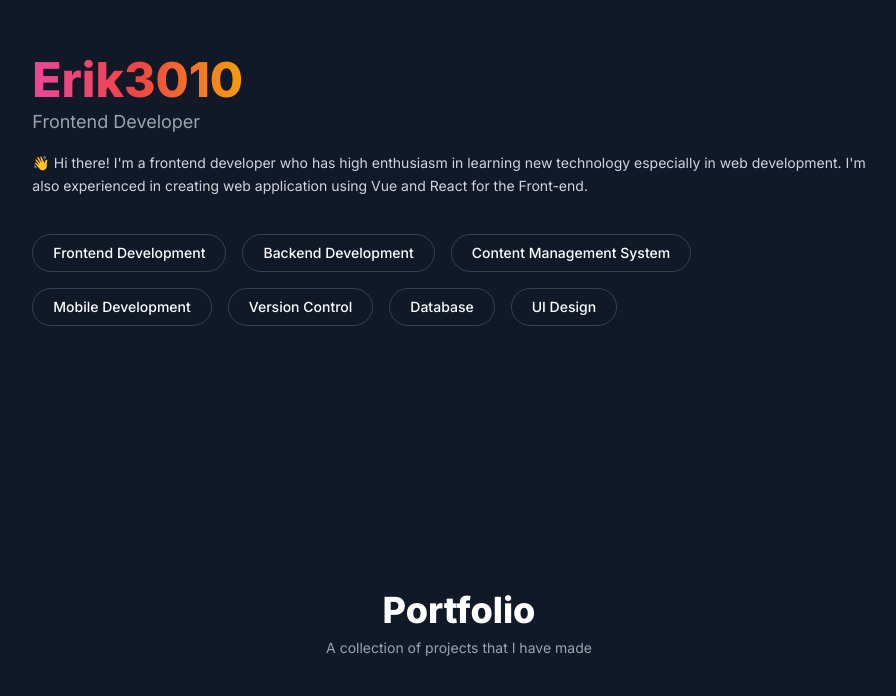
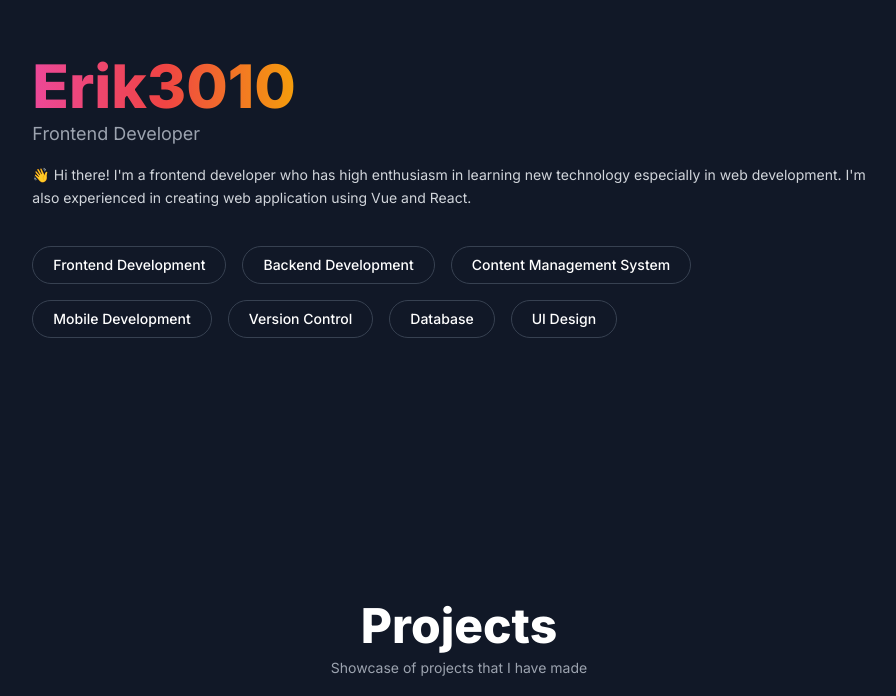
Before and after one commit to Erik3010/erik3010.github.io, a website built with Vite: page index.html in a window 1280 px wide. Shown: the part 104-800 px from the top of the page, without its empty margins (181-1077 px from the left). Built offline with nearby package versions, Linux system fonts and the light colour scheme.

Commit message:
feat: improve some text and styling

```diff
--- a/index.html
+++ b/index.html
@@ -18,14 +18,14 @@
       <!-- hero section -->
       <div class="pt-24 pb-0 md:pt-40 md:pb-32">
         <h1
-          class="font-black text-5xl bg-gradient-to-r from-pink-500 via-red-500 to-yellow-500 inline-block text-transparent bg-clip-text">
+          class="font-black sm:text-6xl text-5xl bg-gradient-to-r from-pink-500 via-red-500 to-yellow-500 inline-block text-transparent bg-clip-text">
           Erik3010
         </h1>
         <p class="mt-1 text-gray-400 text-lg">Frontend Developer</p>
         <p class="mt-4 text-gray-300 text-sm leading-relaxed">
           👋 Hi there! I'm a frontend developer who has high enthusiasm in learning new technology especially in web
           development.
-          I'm also experienced in creating web application using Vue and React for the Front-end.
+          I'm also experienced in creating web application using Vue and React.
         </p>
         <div class="flex flex-wrap mt-7 -mx-2">
           <a href="#frontend"
@@ -63,14 +63,11 @@
       <!-- portfolio section -->
       <div class="mt-32">
         <div class="text-center">
-          <h1 class="font-black text-4xl">Portfolio</h1>
-          <p class="mt-2 text-gray-400 text-sm">A collection of projects that I have made</p>
+          <h1 class="font-black sm:text-5xl text-4xl">Projects</h1>
+          <p class="mt-2 text-gray-400 text-sm">Showcase of projects that I have made</p>
         </div>
         <div class="mt-20 grid grid-cols-1 md:grid-cols-2 gap-6">
           <div class="portfolio-card border border-gray-700 bg-gray-800 rounded-md overflow-hidden shadow-md">
-            <!-- <a href="https://erik3010.github.io/memory-game-card" target="_blank">
-              <img src="assets/matching-card.png" alt="Matching Card" class="max-h-56 object-cover w-full">
-            </a> -->
             <div class="p-5">
               <h5 class="text-xl font-bold">Events.io</h5>
               <p class="mt-1 text-xs text-gray-300 leading-relaxed min-h-card">
@@ -97,9 +94,6 @@
             </div>
           </div>
           <div class="portfolio-card border border-gray-700 bg-gray-800 rounded-md overflow-hidden shadow-md">
-            <!-- <a href="https://erik3010.github.io/memory-game-card" target="_blank">
-              <img src="assets/matching-card.png" alt="Matching Card" class="max-h-56 object-cover w-full">
-            </a> -->
             <div class="p-5">
               <h5 class="text-xl font-bold">OSU Mania</h5>
               <p class="mt-1 text-xs text-gray-300 leading-relaxed min-h-card">
@@ -126,9 +120,6 @@
             </div>
           </div>
           <div class="portfolio-card border border-gray-700 bg-gray-800 rounded-md overflow-hidden shadow-md">
-            <!-- <a href="https://erik3010.github.io/memory-game-card" target="_blank">
-              <img src="assets/matching-card.png" alt="Matching Card" class="max-h-56 object-cover w-full">
-            </a> -->
             <div class="p-5">
               <h5 class="text-xl font-bold">ASCII Terrain Generator</h5>
               <p class="mt-1 text-xs text-gray-300 leading-relaxed min-h-card">
@@ -155,9 +146,6 @@
             </div>
           </div>
           <div class="portfolio-card border border-gray-700 bg-gray-800 rounded-md overflow-hidden shadow-md">
-            <!-- <a href="https://erik3010.github.io/memory-game-card" target="_blank">
-              <img src="assets/matching-card.png" alt="Matching Card" class="max-h-56 object-cover w-full">
-            </a> -->
             <div class="p-5">
               <h5 class="text-xl font-bold">Angpao App</h5>
               <p class="mt-1 text-xs text-gray-300 leading-relaxed min-h-card">
@@ -181,9 +169,6 @@
             </div>
           </div>
           <div class="portfolio-card border border-gray-700 bg-gray-800 rounded-md overflow-hidden shadow-md">
-            <!-- <a href="https://erik3010.github.io/memory-game-card" target="_blank">
-              <img src="assets/matching-card.png" alt="Matching Card" class="max-h-56 object-cover w-full">
-            </a> -->
             <div class="p-5">
               <h5 class="text-xl font-bold">Memory Card Game</h5>
               <p class="mt-1 text-xs text-gray-300 leading-relaxed min-h-card">
@@ -206,9 +191,6 @@
             </div>
           </div>
           <div class="portfolio-card border border-gray-700 bg-gray-800 rounded-md overflow-hidden shadow-md">
-            <!-- <a href="https://erik3010.github.io/memory-game-card" target="_blank">
-              <img src="assets/matching-card.png" alt="Matching Card" class="max-h-56 object-cover w-full">
-            </a> -->
             <div class="p-5">
               <h5 class="text-xl font-bold">Todo App</h5>
               <p class="mt-1 text-xs text-gray-300 leading-relaxed min-h-card">
@@ -231,9 +213,6 @@
             </div>
           </div>
           <div class="portfolio-card border border-gray-700 bg-gray-800 rounded-md overflow-hidden shadow-md">
-            <!-- <a href="https://erik3010.github.io/memory-game-card" target="_blank">
-              <img src="assets/matching-card.png" alt="Matching Card" class="max-h-56 object-cover w-full">
-            </a> -->
             <div class="p-5">
               <h5 class="text-xl font-bold">Puzzle Game</h5>
               <p class="mt-1 text-xs text-gray-300 leading-relaxed min-h-card">
@@ -260,9 +239,6 @@
             </div>
           </div>
           <div class="portfolio-card border border-gray-700 bg-gray-800 rounded-md overflow-hidden shadow-md">
-            <!-- <a href="https://erik3010.github.io/memory-game-card" target="_blank">
-              <img src="assets/matching-card.png" alt="Matching Card" class="max-h-56 object-cover w-full">
-            </a> -->
             <div class="p-5">
               <h5 class="text-xl font-bold">Atomic Tank Game</h5>
               <p class="mt-1 text-xs text-gray-300 leading-relaxed min-h-card">
@@ -289,9 +265,6 @@
             </div>
           </div>
           <div class="portfolio-card border border-gray-700 bg-gray-800 rounded-md overflow-hidden shadow-md">
-            <!-- <a href="https://erik3010.github.io/memory-game-card" target="_blank">
-              <img src="assets/matching-card.png" alt="Matching Card" class="max-h-56 object-cover w-full">
-            </a> -->
             <div class="p-5">
               <h5 class="text-xl font-bold">Space Invader Game</h5>
               <p class="mt-1 text-xs text-gray-300 leading-relaxed min-h-card">
@@ -318,9 +291,6 @@
             </div>
           </div>
           <div class="portfolio-card border border-gray-700 bg-gray-800 rounded-md overflow-hidden shadow-md">
-            <!-- <a href="https://erik3010.github.io/memory-game-card" target="_blank">
-              <img src="assets/matching-card.png" alt="Matching Card" class="max-h-56 object-cover w-full">
-            </a> -->
             <div class="p-5">
               <h5 class="text-xl font-bold">Tic Tac Toe Game</h5>
               <p class="mt-1 text-xs text-gray-300 leading-relaxed min-h-card">
@@ -347,9 +317,6 @@
             </div>
           </div>
           <div class="portfolio-card border border-gray-700 bg-gray-800 rounded-md overflow-hidden shadow-md">
-            <!-- <a href="https://erik3010.github.io/memory-game-card" target="_blank">
-              <img src="assets/matching-card.png" alt="Matching Card" class="max-h-56 object-cover w-full">
-            </a> -->
             <div class="p-5">
               <h5 class="text-xl font-bold">Chart</h5>
               <p class="mt-1 text-xs text-gray-300 leading-relaxed min-h-card">
@@ -376,9 +343,6 @@
             </div>
           </div>
           <div class="portfolio-card border border-gray-700 bg-gray-800 rounded-md overflow-hidden shadow-md">
-            <!-- <a href="https://erik3010.github.io/memory-game-card" target="_blank">
-              <img src="assets/matching-card.png" alt="Matching Card" class="max-h-56 object-cover w-full">
-            </a> -->
             <div class="p-5">
               <h5 class="text-xl font-bold">Chuck Norris Joke App</h5>
               <p class="mt-1 text-xs text-gray-300 leading-relaxed min-h-card">
@@ -408,11 +372,11 @@
       </div>
       <!-- end portfolio section -->
 
-      <!-- technology section -->
+      <!-- skills section -->
       <div class="mt-32 md:mt-52">
         <div class="text-center">
-          <h1 class="font-black text-4xl">Technology Used</h1>
-          <p class="mt-2 text-gray-400 text-sm">Technology that I have used</p>
+          <h1 class="font-black sm:text-5xl text-4xl">Skills</h1>
+          <p class="mt-2 text-gray-400 text-sm">Skills that i have learned</p>
         </div>
         <div class="mt-20 divide-y divide-gray-800">
           <div class="py-5" id="frontend">
@@ -557,7 +521,7 @@
           </div>
         </div>
       </div>
-      <!-- end technology section -->
+      <!-- end skills section -->
 
     </div>
   </div>
```
